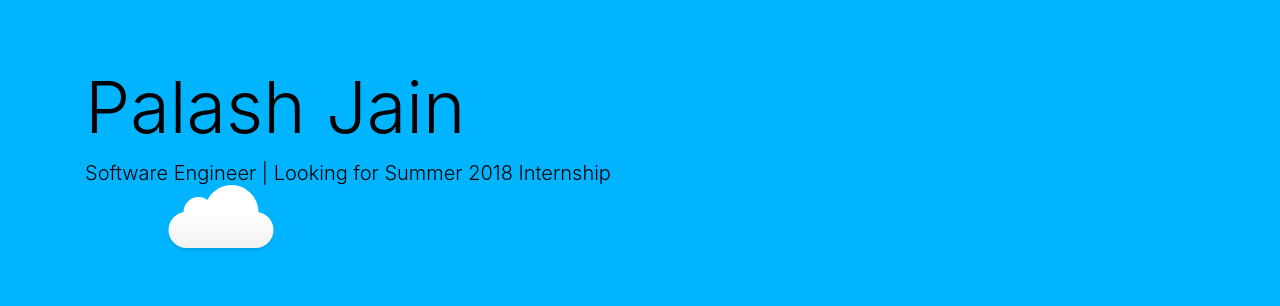
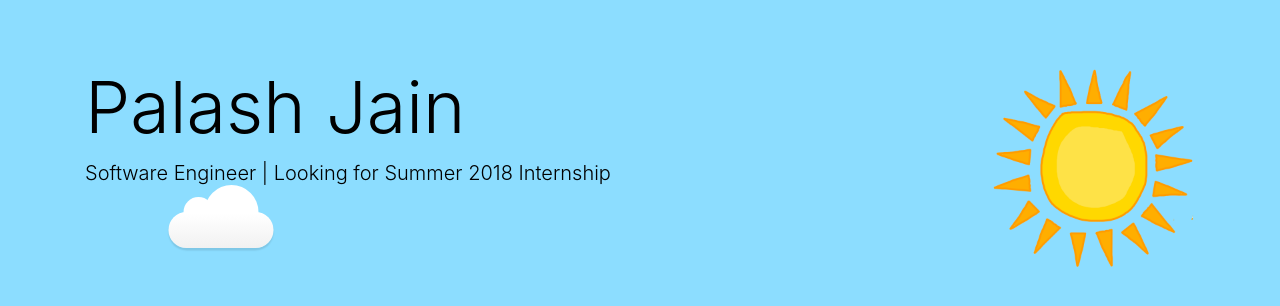
Before and after one commit to PalashSJain/palashsjain, a plain HTML site: page index.html in a window 1280 px wide. Drawn offline with nearby package versions, Linux system fonts and the light colour scheme.

Commit message:
Added Sun to the top right corner and lowered the blueness of the background

```diff
--- a/css/style.css
+++ b/css/style.css
@@ -1,11 +1,11 @@
-.jumbotron{
+.jumbotron {
     background: transparent;
 }
 
 body {
-    background: #00b4ff;
+    background: #00b4ff73;
     color: black;
-    height: 100vh;
+    /*height: 100vh;*/
     margin: 0;
     padding: 0;
     overflow-x: hidden;
@@ -76,13 +76,13 @@ body {
 
 .cloud {
     background: #fff;
-    background: -moz-linear-gradient(top,  #fff 5%, #f1f1f1 100%);
-    background: -webkit-gradient(linear, left top, left bottom, color-stop(5%,#fff), color-stop(100%,#f1f1f1));
-    background: -webkit-linear-gradient(top,  #fff 5%,#f1f1f1 100%);
-    background: -o-linear-gradient(top,  #fff 5%,#f1f1f1 100%);
-    background: -ms-linear-gradient(top,  #fff 5%,#f1f1f1 100%);
-    background: linear-gradient(top,  #fff 5%,#f1f1f1 100%);
-    filter: progid:DXImageTransform.Microsoft.gradient( startColorstr='#fff', endColorstr='#f1f1f1',GradientType=0 );
+    background: -moz-linear-gradient(top, #fff 5%, #f1f1f1 100%);
+    background: -webkit-gradient(linear, left top, left bottom, color-stop(5%, #fff), color-stop(100%, #f1f1f1));
+    background: -webkit-linear-gradient(top, #fff 5%, #f1f1f1 100%);
+    background: -o-linear-gradient(top, #fff 5%, #f1f1f1 100%);
+    background: -ms-linear-gradient(top, #fff 5%, #f1f1f1 100%);
+    background: linear-gradient(top, #fff 5%, #f1f1f1 100%);
+    filter: progid:DXImageTransform.Microsoft.gradient(startColorstr='#fff', endColorstr='#f1f1f1', GradientType=0);
 
     -webkit-border-radius: 100px;
     -moz-border-radius: 100px;
@@ -95,6 +95,7 @@ body {
     height: 120px;
     position: relative;
     width: 350px;
+
 }
 
 .cloud:after, .cloud:before {
@@ -125,3 +126,17 @@ body {
     right: 50px;
     top: -90px;
 }
+
+.sun {
+    z-index: -2;
+    width: 240px;
+    height: 240px;
+    position: fixed;
+    right: 50px;
+    top: 50px;
+}
+
+.sun img {
+    height: inherit;
+    width: inherit;
+}
--- a/index.html
+++ b/index.html
@@ -26,6 +26,9 @@
 
 <body>
 <div class="jumbotron jumbotron-fluid">
+    <div class="sun float-right">
+        <img src="images/sun.png" >
+    </div>
     <div id="background-wrap">
         <div class="x1">
             <div class="cloud"></div>
@@ -34,13 +37,14 @@
         <div class="x2">
             <div class="cloud"></div>
         </div>
+
     </div>
     <div class="container">
         <h1 class="display-3">Palash Jain</h1>
         <p class="lead">Software Engineer | Looking for Summer 2018 Internship</p>
     </div>
 </div>
-<div></div>
+<!--<div></div>-->
 
 </body>
 
```
Also changed, not shown: images/sun.png (added).
